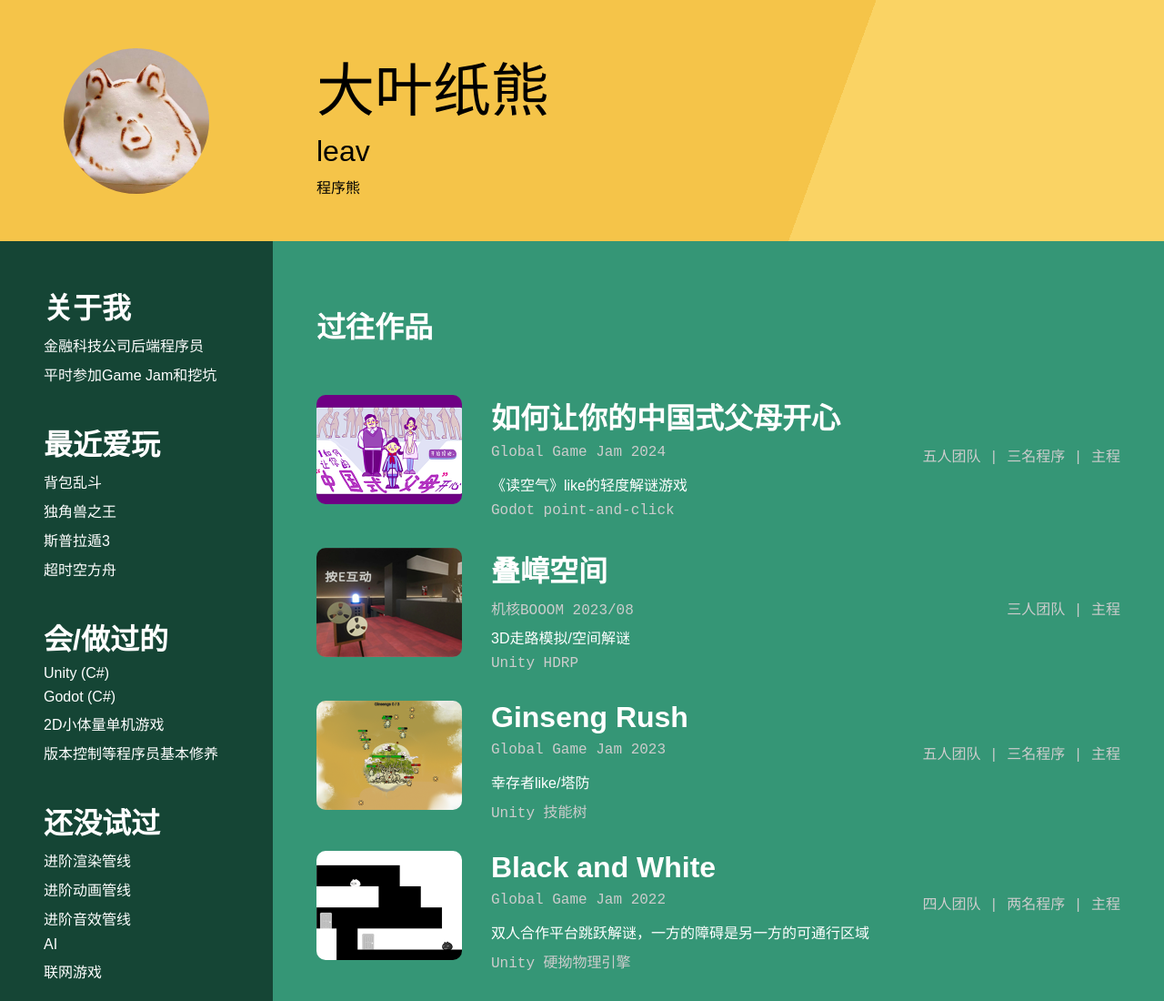
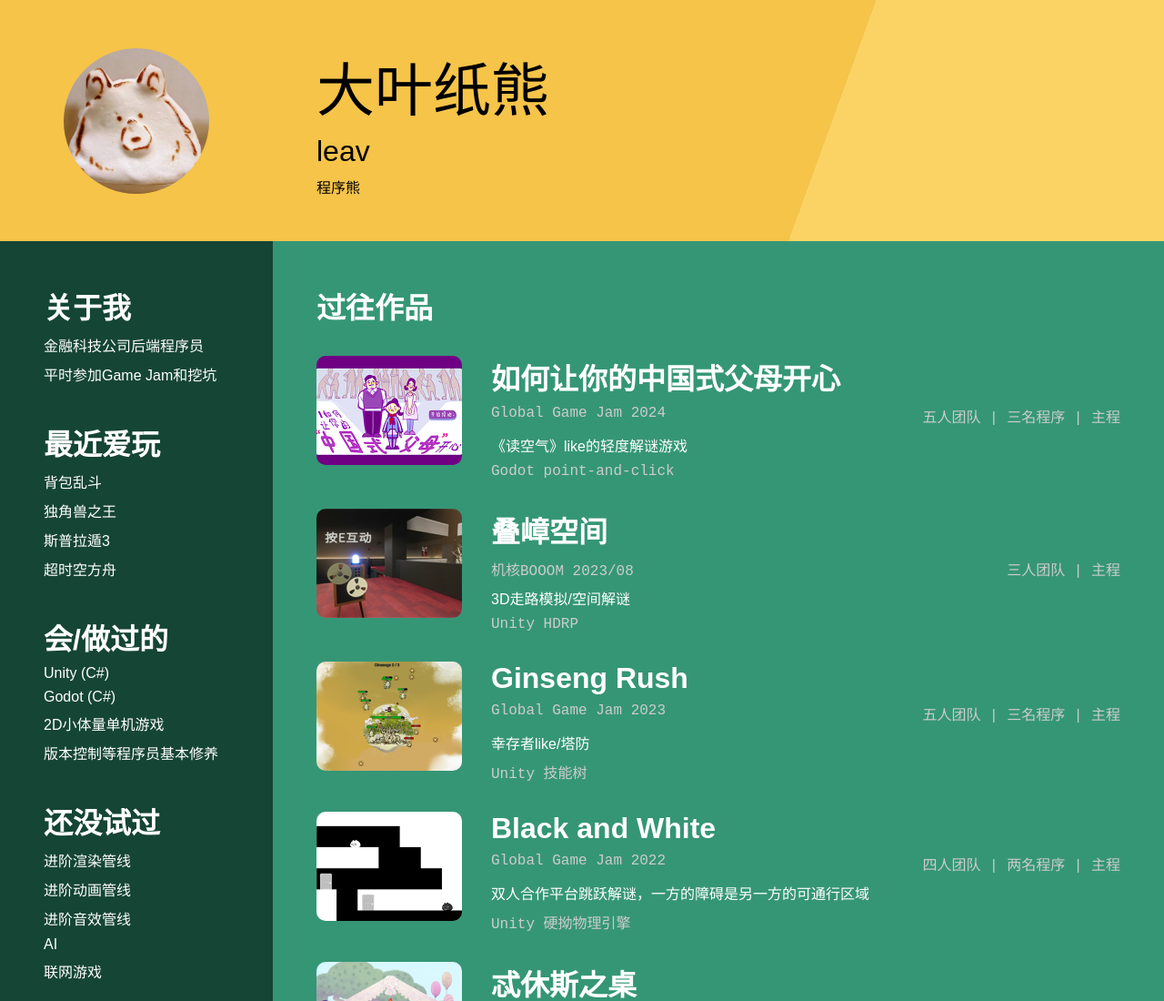
Before and after one commit to leav/gamejam_resume, a plain HTML site: page index.html in a window 1280 px wide. Shown: the top 1100 px of the page at 91% size. Drawn offline with Linux system fonts and the light colour scheme.

Commit message:
marfix bottom right margin

```diff
--- a/index.html
+++ b/index.html
@@ -48,7 +48,6 @@
       justify-content: top;
       align-items: left;
       gap: 32px;
-
     }
 
     .bottom-left {
@@ -66,6 +65,10 @@
     .bottom-right {
       background-color: #359676;
       width: 100%;
+    }
+
+    .bottom-right h1 {
+      margin: 0;
     }
 
     .left {
```
